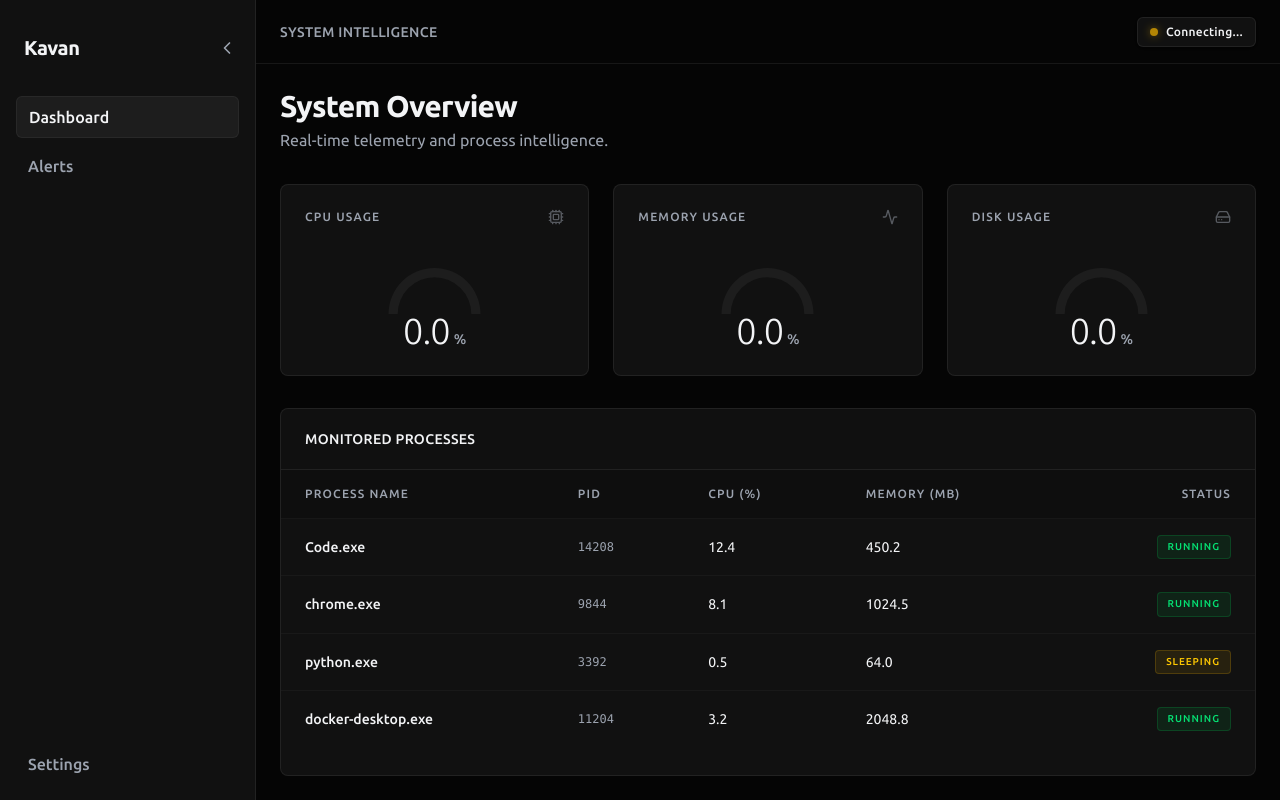
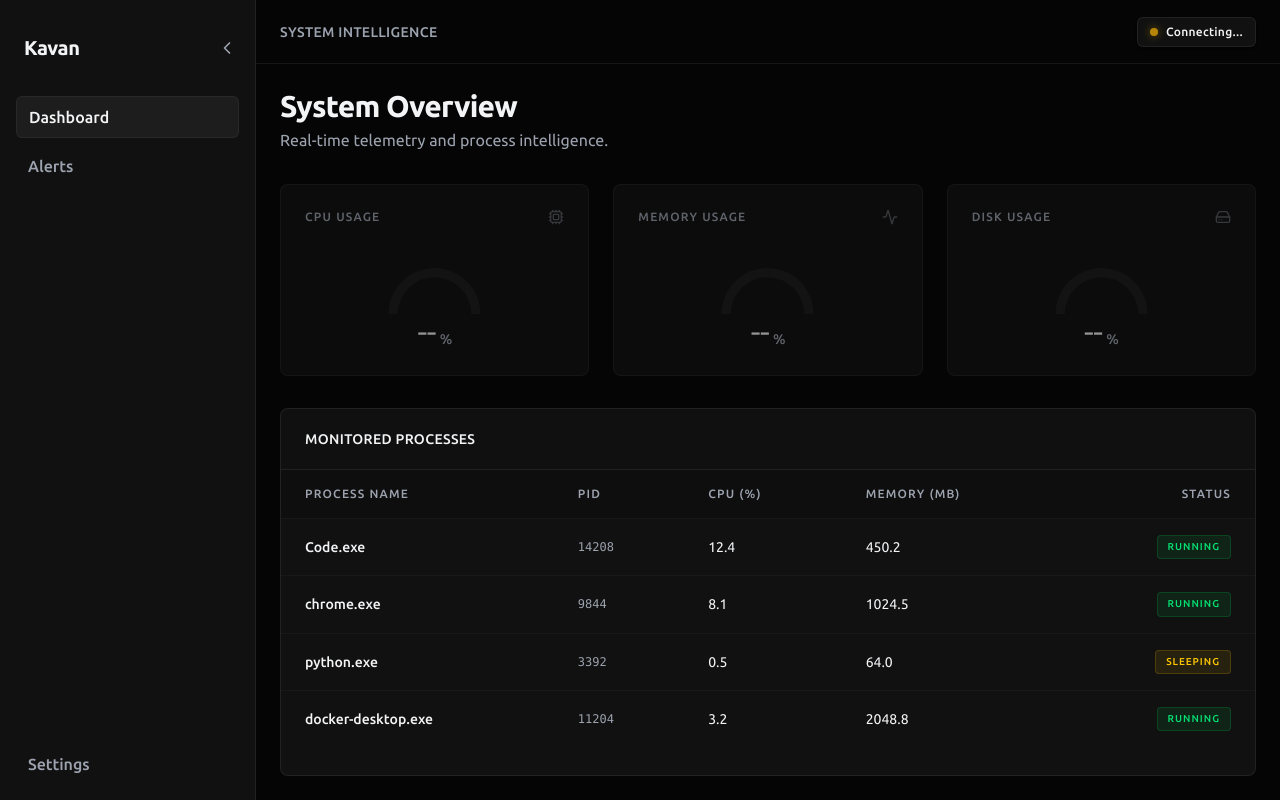
Before and after one commit to Rahul-8283/KavanMCP, a React (Vite) app in the folder desktop/: page / in a window 1280 px wide. Built offline with nearby package versions, Linux system fonts and the light colour scheme; no server answers.

Commit message:
fix: add guage offline fallback, react memo optimization, and last updated ticker

```diff
--- a/desktop/src/App.tsx
+++ b/desktop/src/App.tsx
@@ -7,7 +7,9 @@ import { Cpu, Activity, HardDrive } from "lucide-react";
 
 function App() {
   useWebSocketConnection(); // Start the WebSocket pipeline globally
-  const { metrics } = useMetrics();
+  const { metrics, status } = useMetrics();
+
+  const isOffline = status !== 'CONNECTED';
 
   useEffect(() => {
     // Clear any lingering CSS zoom property from previous HMR states
@@ -46,23 +48,33 @@ function App() {
           <p className="text-text-secondary mt-1">Real-time telemetry and process intelligence.</p>
         </div>
 
+        <div>
           {/* Live Metrics Grid */}
           <div className="grid grid-cols-1 md:grid-cols-3 gap-6">
             <GaugeCard
               title="CPU Usage"
               value={metrics.cpu}
               icon={<Cpu size={16} />}
+              isOffline={isOffline}
             />
             <GaugeCard
               title="Memory Usage"
               value={metrics.ram}
               icon={<Activity size={16} />}
+              isOffline={isOffline}
             />
             <GaugeCard
               title="Disk Usage"
               value={metrics.disk}
               icon={<HardDrive size={16} />}
+              isOffline={isOffline}
             />
+          </div>
+          {metrics.lastUpdated && (
+            <div className="text-right text-xs text-text-secondary opacity-50 mt-3 tracking-wide">
+              Last updated: {new Date(metrics.lastUpdated).toLocaleTimeString()}
+            </div>
+          )}
         </div>
 
         {/* Process Table Mock */}
--- a/desktop/src/components/dashboard/GaugeCard.tsx
+++ b/desktop/src/components/dashboard/GaugeCard.tsx
@@ -1,4 +1,4 @@
-import { ReactNode } from 'react';
+import { ReactNode, memo } from 'react';
 import { PieChart, Pie, Cell, ResponsiveContainer } from 'recharts';
 
 interface GaugeCardProps {
@@ -6,19 +6,21 @@ interface GaugeCardProps {
   value: number; // 0 to 100
   icon?: ReactNode;
   suffix?: string;
+  isOffline?: boolean;
 }
 
-export function GaugeCard({ title, value, icon, suffix = '%' }: GaugeCardProps) {
+export const GaugeCard = memo(function GaugeCard({ title, value, icon, suffix = '%', isOffline = false }: GaugeCardProps) {
   // Clamp value between 0 and 100
   const clampedValue = Math.min(Math.max(value || 0, 0), 100);
 
   // Calculate remainder for the background of the pie
   const data = [
-    { name: 'Value', value: clampedValue },
-    { name: 'Remainder', value: 100 - clampedValue }
+    { name: 'Value', value: isOffline ? 0 : clampedValue },
+    { name: 'Remainder', value: isOffline ? 100 : 100 - clampedValue }
   ];
 
   const getColor = (val: number) => {
+    if (isOffline) return 'rgba(255,255,255,0.1)'; // Grayed out state
     if (val < 70) return '#10b981'; // emerald-500
     if (val < 90) return '#f59e0b'; // amber-500
     return '#f43f5e'; // rose-500
@@ -28,7 +30,7 @@ export function GaugeCard({ title, value, icon, suffix = '%' }: GaugeCardProps)
   const inactiveColor = 'rgba(255,255,255,0.05)';
 
   return (
-    <div className="bg-bg-secondary border border-border p-6 rounded-lg flex flex-col justify-between relative overflow-hidden h-48">
+    <div className={`bg-bg-secondary border border-border p-6 rounded-lg flex flex-col justify-between relative overflow-hidden h-48 transition-opacity duration-500 ${isOffline ? 'opacity-60' : 'opacity-100'}`}>
       <div className="flex items-center justify-between z-10 relative">
         <span className="text-xs font-medium text-text-secondary uppercase tracking-widest">{title}</span>
         {icon && <div className="text-text-secondary opacity-50">{icon}</div>}
@@ -63,11 +65,13 @@ export function GaugeCard({ title, value, icon, suffix = '%' }: GaugeCardProps)
         {/* Value Overlay */}
         <div className="absolute bottom-0 left-0 right-0 flex flex-col items-center z-10">
           <div className="flex items-baseline space-x-1">
-            <span className="text-4xl font-light text-text-primary tracking-tight">{clampedValue.toFixed(1)}</span>
+            <span className="text-4xl font-light text-text-primary tracking-tight">
+              {isOffline ? '--' : clampedValue.toFixed(1)}
+            </span>
             <span className="text-sm text-text-secondary font-medium">{suffix}</span>
           </div>
         </div>
       </div>
     </div>
   );
-}
+});
```
Lines whose indentation alone changed are shown as unchanged.
